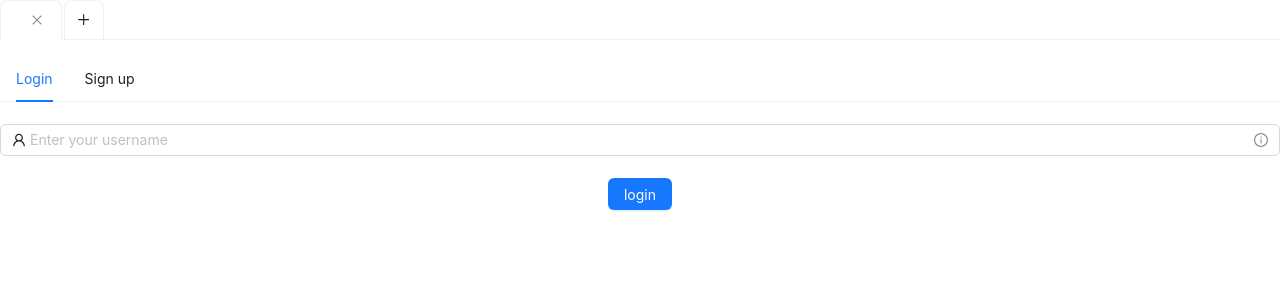
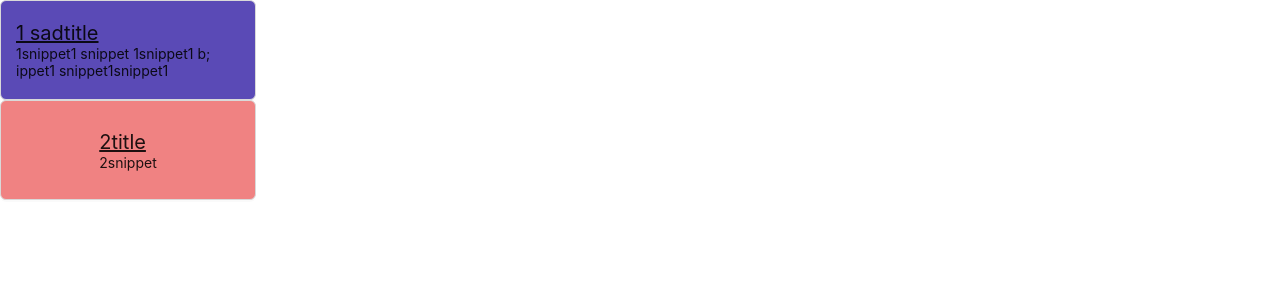
Before and after one commit to agfornalska/Agu-do, a React (Create React App) app: page / in a window 1280 px wide. Shown: the top 300 px of the page. Built offline with nearby package versions, Linux system fonts and the light colour scheme.

Commit message:
Sider listing snippets

```diff
--- a/package.json
+++ b/package.json
@@ -7,6 +7,7 @@
     "@testing-library/react": "^13.4.0",
     "@testing-library/user-event": "^13.5.0",
     "antd": "^5.1.5",
+    "classnames": "^2.3.2",
     "react": "^18.2.0",
     "react-dom": "^18.2.0",
     "react-scripts": "5.0.1",
--- a/src/App.js
+++ b/src/App.js
@@ -1,14 +1,25 @@
+import React, { useState } from 'react'
 import './App.css'
-import { TabsComponent } from './components/TabsComponent'
-import { LoggingComponent } from './components/LoggingComponent'
+// import { TabsComponent } from './components/TabsComponent'
+// import { LoggingComponent } from './components/LoggingComponent'
+import { Sider } from './components/Sider/Sider'
 
+const initialItems = [
+  {
+    id: '1',
+    title: '1 sadtitle',
+    snippet: '1snippet1 snippet 1snippet1 b; ippet1 snippet1snippet1',
+  },
+  {
+    id: '2',
+    title: '2title',
+    snippet: '2snippet',
+  },
+]
 function App() {
+  const [current, setCurrent] = useState('1')
   return (
-    <div className='App'>
-      <header>
-        <TabsComponent />
-      </header>
-    </div>
+    <Sider items={initialItems} current={current} setCurrent={setCurrent} />
   )
 }
 
--- /dev/null
+++ b/src/components/Sider/Sider.css
@@ -0,0 +1,27 @@
+.list-div {
+  width: 256px;
+}
+
+.button-default {
+  height: 100px;
+  width: 256px;
+}
+
+.button-new {
+  background: rgb(240, 130, 130);
+}
+
+.title {
+  font-size: 20px;
+  text-align: left;
+  text-decoration: underline;
+}
+.snippet {
+  font-size: 14px;
+  line-height: normal;
+  text-align: left;
+}
+
+.button-clicked {
+  background: rgb(90, 74, 182);
+}
--- /dev/null
+++ b/src/components/Sider/Sider.js
@@ -0,0 +1,40 @@
+// import React, { useState } from 'react'
+import { Button } from 'antd'
+import classNames from 'classnames'
+import './Sider.css'
+
+/**
+ * id:  '1',
+    title: 'Tytuł ',
+    snippet: 'sa', - 50 znakow opis
+    userId: '1user',
+    {`button-default ${
+              item.id === current ? 'button-clicked' : 'button-new'
+            }`}
+ */
+
+export function Sider({ items = [], current, setCurrent }) {
+  console.log('🚀 ~ file: UserContent.js:25 ~ Snippet ~ current', current)
+
+  return (
+    <div className='list-div'>
+      <ul style={{ listStyle: 'none', paddingLeft: 0, marginTop: 0 }}>
+        {items.map((item) => (
+          <Button
+            key={item.id}
+            onClick={() => setCurrent(item.id)}
+            className={classNames([
+              'button-default',
+              item.id === current ? 'button-clicked' : 'button-new',
+            ])}
+          >
+            <div style={{ whiteSpace: 'normal' }}>
+              <div className='title'>{item.title}</div>
+              <div className='snippet'>{item.snippet}</div>
+            </div>
+          </Button>
+        ))}
+      </ul>
+    </div>
+  )
+}
```
Also changed, not shown: 1 other file (tests, documents, lock files or other folders).
